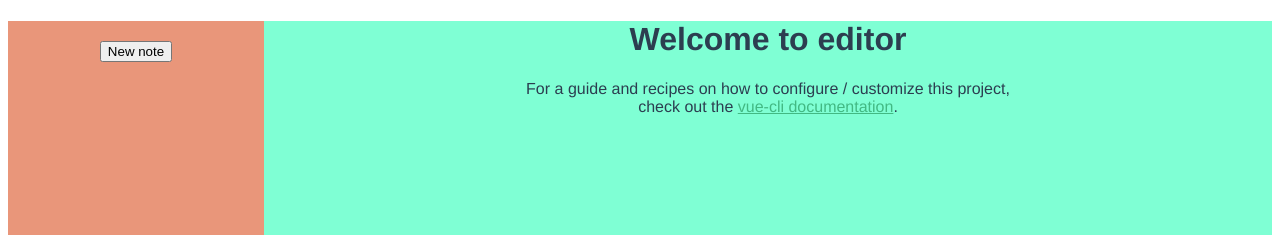
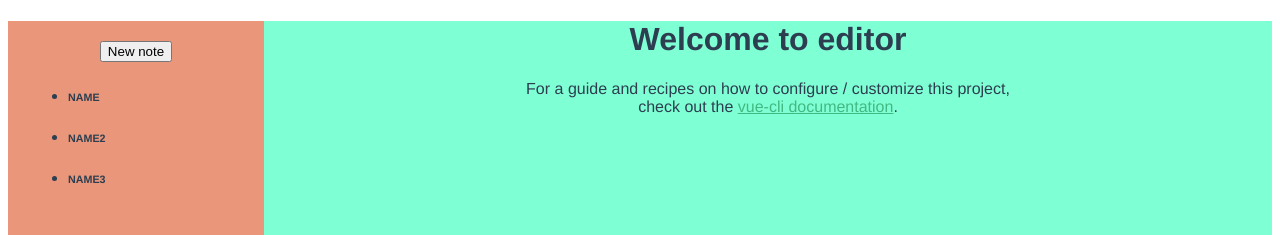
Before and after one commit to MaricaMitthens/web-lab5, a Vue app in the folder front/: page / in a window 1280 px wide. Shown: the top 235 px of the page. Built offline with nearby package versions, Linux system fonts and the light colour scheme.

Commit message:
add list  of notes

```diff
--- a/front/src/components/NotesList.vue
+++ b/front/src/components/NotesList.vue
@@ -1,7 +1,17 @@
 <template>
   <div class="list">
     <button>New note</button>
-    <p></p>
+    <ul>
+      <li>
+        <h6>NAME</h6>
+      </li>
+      <li>
+        <h6>NAME2</h6>
+      </li>
+      <li>
+        <h6>NAME3</h6>
+      </li>
+    </ul>
   </div>
 </template>
 
@@ -27,13 +37,8 @@ export default {
 h3 {
   margin: 40px 0 0;
 }
-ul {
-  list-style-type: none;
-  padding: 0;
-}
 li {
-  display: inline-block;
-  margin: 0 10px;
+  text-align: left;
 }
 a {
   color: #42b983;
```
